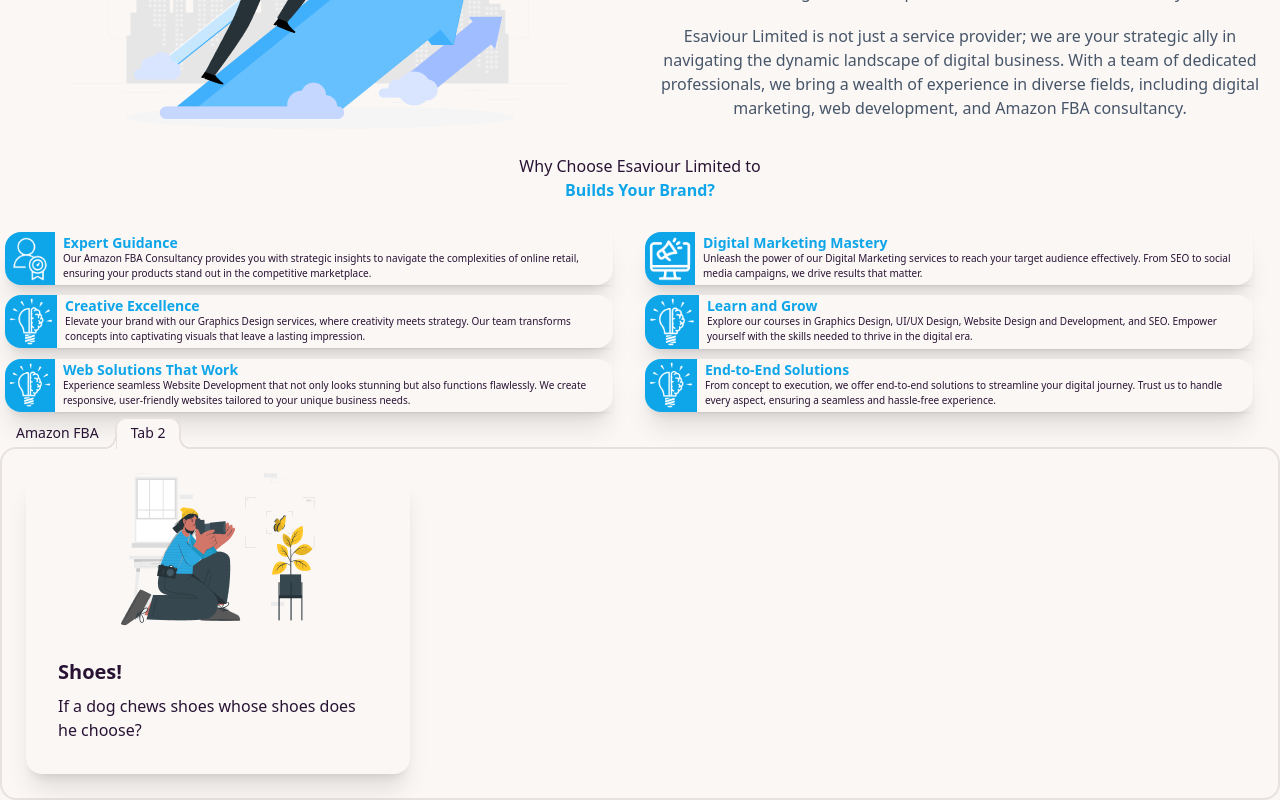
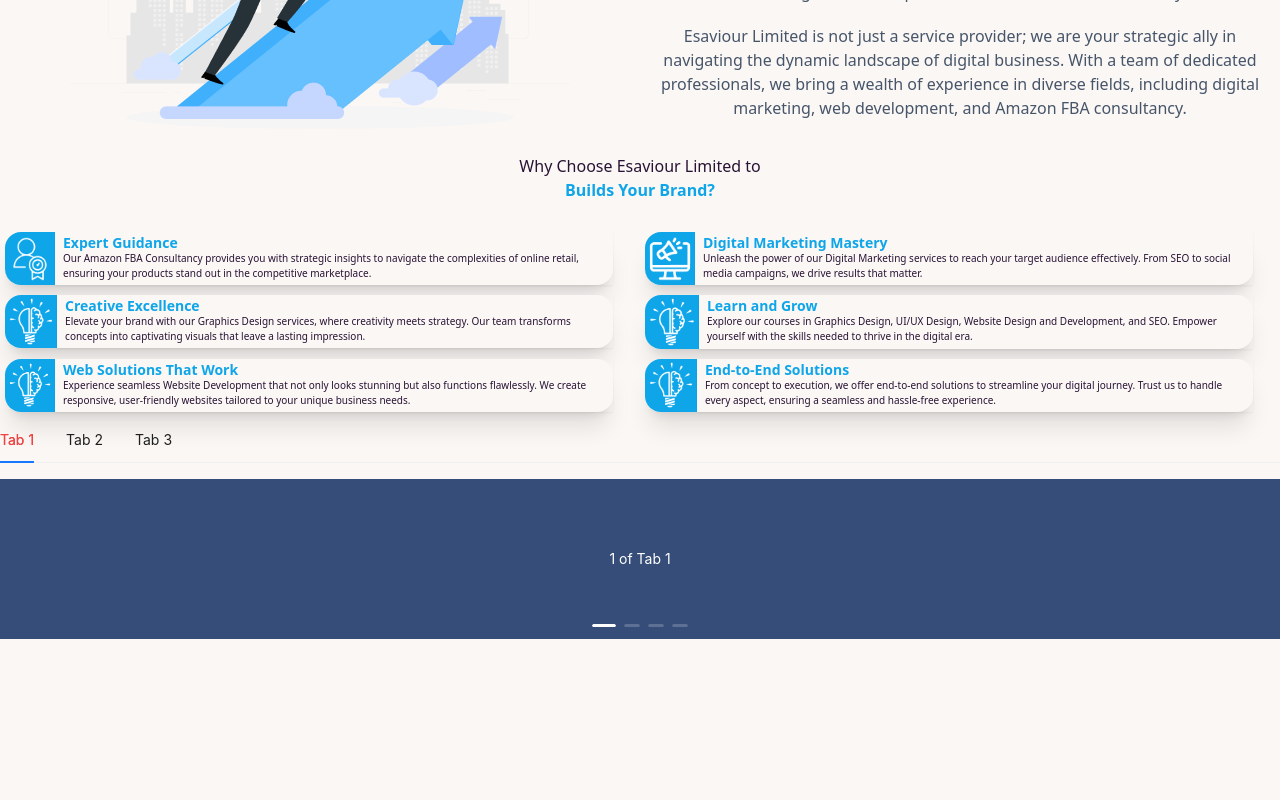
Before and after one commit to mdsifaterabbi/test01, a React (Vite) app: page / in a window 1280 px wide. Shown: the part 995-1795 px from the top of the page. After the commit the page ends 1634 px from the top, so only its background shows below. Built offline with nearby package versions, Linux system fonts and the light colour scheme.

Commit message:
tab with carousel from antd react ui components applied

```diff
--- a/package.json
+++ b/package.json
@@ -10,6 +10,7 @@
     "preview": "vite preview"
   },
   "dependencies": {
+    "antd": "^5.14.2",
     "kill-port": "^2.0.1",
     "react": "^18.2.0",
     "react-dom": "^18.2.0",
--- a/src/components/TabContext.jsx
+++ b/src/components/TabContext.jsx
@@ -1,54 +1,90 @@
+import { Tabs } from "antd";
+import { Carousel } from "antd";
+const contentStyle = {
+  margin: 0,
+  height: "160px",
+  color: "#fff",
+  lineHeight: "160px",
+  textAlign: "center",
+  background: "#364d79",
+};
+const onChange2 = (currentSlide) => {
+  console.log(currentSlide);
+};
+const onChange = (key) => {
+  console.log(key);
+};
+const items = [
+  {
+    key: "1",
+    label: <span className="text-red-500 mx-auto">Tab 1</span>,
+    children: (
+      <>
+        <Carousel afterChange={onChange2}>
+          <div>
+            <h3 style={contentStyle}>1 of Tab 1</h3>
+          </div>
+          <div>
+            <h3 style={contentStyle}>2 of Tab 1</h3>
+          </div>
+          <div>
+            <h3 style={contentStyle}>3 of Tab 1</h3>
+          </div>
+          <div>
+            <h3 style={contentStyle}>4 of Tab 1</h3>
+          </div>
+        </Carousel>
+      </>
+    ),
+  },
+  {
+    key: "2",
+    label: "Tab 2",
+    children: (
+      <>
+        <Carousel afterChange={onChange2}>
+          <div>
+            <h3 style={contentStyle}>1 of Tab 2</h3>
+          </div>
+          <div>
+            <h3 style={contentStyle}>2 of Tab 2</h3>
+          </div>
+          <div>
+            <h3 style={contentStyle}>3 of Tab 2</h3>
+          </div>
+          <div>
+            <h3 style={contentStyle}>4 of Tab 2</h3>
+          </div>
+        </Carousel>
+      </>
+    ),
+  },
+  {
+    key: "3",
+    label: "Tab 3",
+    children: (
+      <>
+        <Carousel afterChange={onChange2}>
+          <div>
+            <h3 style={contentStyle}>1 of Tab 3</h3>
+          </div>
+          <div>
+            <h3 style={contentStyle}>2 of Tab 3</h3>
+          </div>
+          <div>
+            <h3 style={contentStyle}>3 of Tab 3</h3>
+          </div>
+          <div>
+            <h3 style={contentStyle}>4 of Tab 3</h3>
+          </div>
+        </Carousel>
+      </>
+    ),
+  },
+];
+
 const TabContext = () => {
-  return (
-    <>
-      <div role="tablist" className="tabs tabs-lifted">
-        <input
-          type="radio"
-          name="my_tabs_2"
-          role="tab"
-          className="tab"
-          aria-label="Amazon FBA"
-        />
-        <div
-          role="tabpanel"
-          className="tab-content bg-base-100 border-base-300 rounded-box p-6"
-        >
-          <div className="card w-96 bg-base-100 shadow-xl">
-            <figure>
-              <img src="./Group457.png" alt="Group457.png"></img>
-            </figure>
-            <div className="card-body">
-              <h2 className="card-title">Shoes!</h2>
-              <p>If a dog chews shoes whose shoes does he choose?</p>
-            </div>
-          </div>
-        </div>
-
-        <input
-          type="radio"
-          name="my_tabs_2"
-          role="tab"
-          className="tab"
-          aria-label="Tab 2"
-          checked
-        />
-        <div
-          role="tabpanel"
-          className="tab-content bg-base-100 border-base-300 rounded-box p-6"
-        >
-          <div className="card w-96 bg-base-100 shadow-xl">
-            <figure>
-              <img src="./Group463.png" alt="Group463 image"></img>
-            </figure>
-            <div className="card-body">
-              <h2 className="card-title">Shoes!</h2>
-              <p>If a dog chews shoes whose shoes does he choose?</p>
-            </div>
-          </div>
-        </div>
-      </div>
-    </>
-  );
+  return <Tabs defaultActiveKey="1" items={items} onChange={onChange}></Tabs>;
 };
 
 export default TabContext;
```
Also changed, not shown: 1 other file (tests, documents, lock files or other folders).
